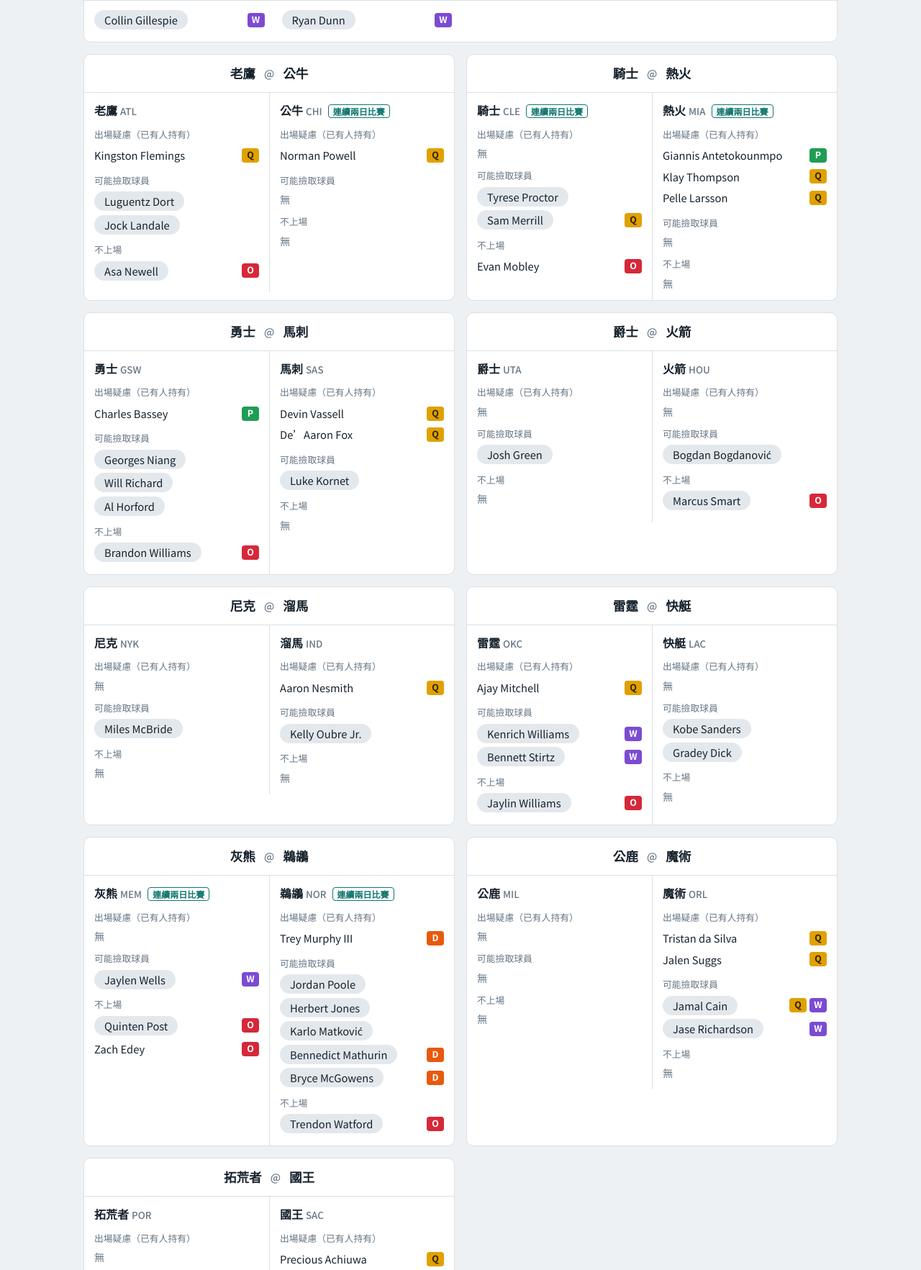
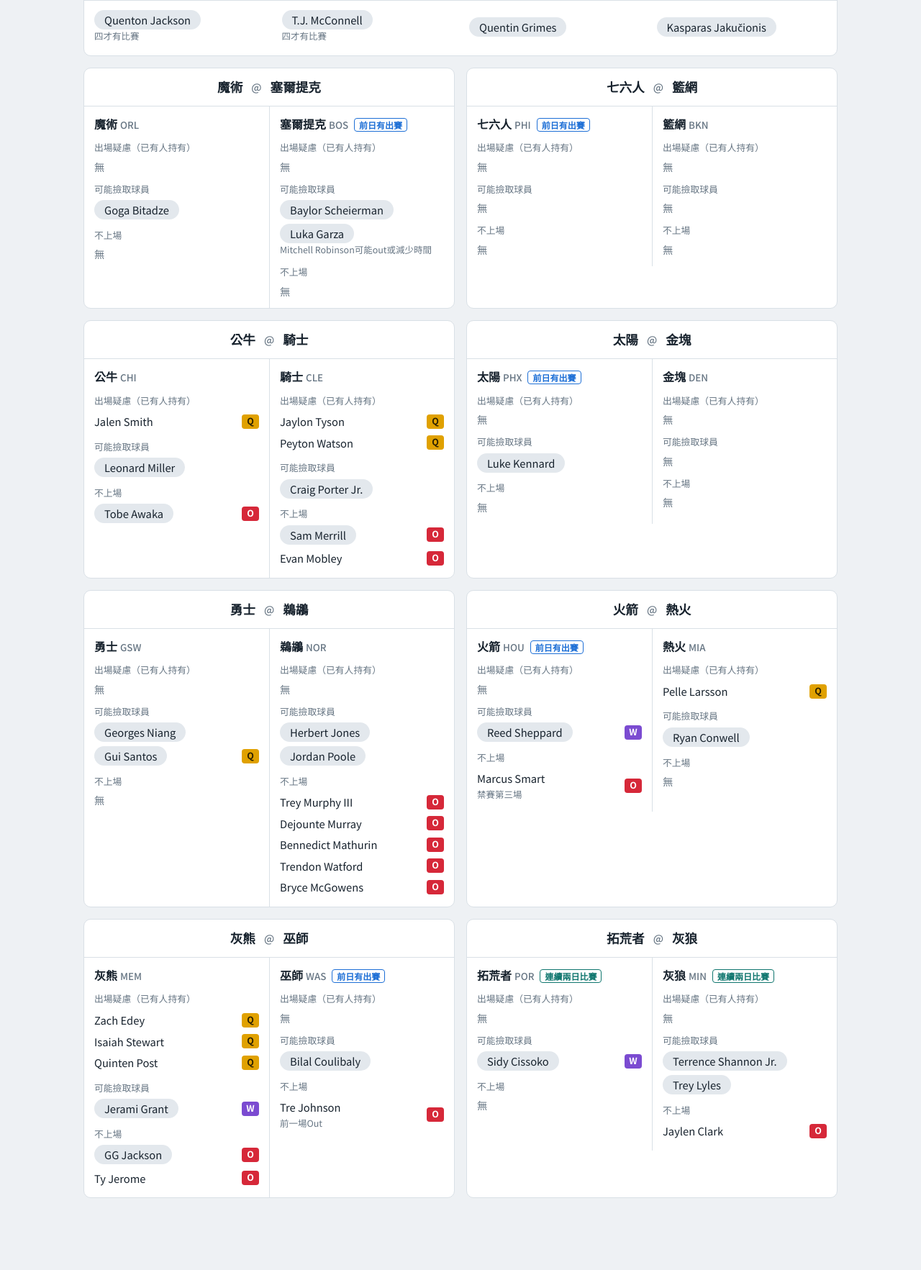
Before and after one commit to zhuys312/NBA-DailyPickup, a plain HTML site: page index.html in a window 1280 px wide. Shown: the part 217-1982 px from the top of the page at 72% size. After the commit the page ends 1930 px from the top, so only its background shows below. Drawn offline with Linux system fonts and the light colour scheme.

Commit message:
Update index.html

```diff
--- a/index.html
+++ b/index.html
@@ -3,7 +3,7 @@
 <head>
 <meta charset="utf-8">
 <meta name="viewport" content="width=device-width, initial-scale=1, viewport-fit=cover">
-<title>NBA 11/13 星期五對戰表</title>
+<title>NBA 11/16 星期一對戰表</title>
 <link rel="stylesheet" href="https://fonts.googleapis.com/css2?family=Noto+Sans+TC:wght@400;500;700&display=swap">
 <style>
 :root{--bg:#eef1f4;--card:#fff;--ink:#17222d;--mute:#667583;--line:#d9e0e6;
@@ -29,6 +29,7 @@ h1{font-size:1.7rem;margin:0 0 4px;font-weight:700}
 .tn{font-weight:700;margin-bottom:2px}
 .b2b{margin-left:8px;font-size:.75rem;font-weight:700;color:var(--B2);border:1px solid var(--B2);border-radius:4px;padding:0 6px;white-space:nowrap}
 .prev{margin-left:8px;font-size:.75rem;font-weight:700;color:var(--FA);border:1px solid var(--FA);border-radius:4px;padding:0 6px;white-space:nowrap}
+.pn{display:block;color:var(--mute);font-size:.78rem;line-height:1.35;margin-top:2px;font-weight:400}
 .tn small{color:var(--mute);font-weight:500;margin-left:4px}
 .lbl{font-size:.8rem;color:var(--mute);margin:10px 0 4px}
 .row{display:flex;justify-content:space-between;align-items:center;gap:8px;padding:3px 0;font-size:.92rem}
@@ -45,8 +46,8 @@ h1{font-size:1.7rem;margin:0 0 4px;font-weight:700}
 </head>
 <body>
 <main>
-<h1>NBA 星期五對戰表</h1>
-<p class="sub">2026 年 11 月 13 日，共 9 場</p>
+<h1>NBA 星期一對戰表</h1>
+<p class="sub">2026 年 11 月 16 日，共 8 場</p>
 <div class="legend">
 <span><i class="b P">P</i>Probable 很可能出賽</span>
 <span><i class="b Q">Q</i>Questionable 出賽成疑</span>
@@ -58,33 +59,33 @@ h1{font-size:1.7rem;margin:0 0 4px;font-weight:700}
 </main>
 <script>
 var T={
-CHI:["公牛","Norman Powell Q","b2b"],
-ATL:["老鷹","Kingston Flemings Q;Asa Newell O FA;Luguentz Dort FA;Jock Landale FA"],
-MIA:["熱火","Giannis Antetokounmpo P;Klay Thompson Q;Pelle Larsson Q","b2b"],
-CLE:["騎士","Evan Mobley O;Tyrese Proctor FA;Sam Merrill Q FA","b2b"],
-SAS:["馬刺","Devin Vassell Q;De’Aaron Fox Q;Luke Kornet FA"],
-GSW:["勇士","Charles Bassey P;Brandon Williams O FA;Georges Niang FA;Will Richard FA;Al Horford FA"],
-HOU:["火箭","Marcus Smart O FA;Bogdan Bogdanović FA"],
-UTA:["爵士","Josh Green FA"],
-IND:["溜馬","Aaron Nesmith Q;Kelly Oubre Jr. FA"],
-NYK:["尼克","Miles McBride FA"],
-LAC:["快艇","Kobe Sanders FA;Gradey Dick FA"],
-OKC:["雷霆","Ajay Mitchell Q;Jaylin Williams O FA;Kenrich Williams W;Bennett Stirtz W"],
-NOR:["鵜鶘","Trey Murphy III D;Jordan Poole FA;Herbert Jones FA;Karlo Matković FA;Trendon Watford O FA;Bennedict Mathurin D FA;Bryce McGowens D FA","b2b"],
-MEM:["灰熊","Jaylen Wells W;Zach Edey O;Quinten Post O FA","b2b"],
-ORL:["魔術","Tristan da Silva Q;Jamal Cain Q W;Jalen Suggs Q;Jase Richardson W"],
-MIL:["公鹿",""],
-SAC:["國王","Precious Achiuwa Q"],
-POR:["拓荒者",""]
+BOS:["塞爾提克","Baylor Scheierman FA;Luka Garza FA(Mitchell Robinson可能out或減少時間)","prev"],
+ORL:["魔術","Goga Bitadze FA"],
+PHI:["七六人","","prev"],
+BKN:["籃網",""],
+CHI:["公牛","Jalen Smith Q;Tobe Awaka O FA;Leonard Miller FA"],
+CLE:["騎士","Evan Mobley O;Jaylon Tyson Q;Peyton Watson Q;Sam Merrill O FA;Craig Porter Jr. FA"],
+PHX:["太陽","Luke Kennard FA","prev"],
+DEN:["金塊",""],
+GSW:["勇士","Georges Niang FA;Gui Santos Q FA"],
+NOR:["鵜鶘","Trey Murphy III O;Dejounte Murray O;Herbert Jones FA;Jordan Poole FA;Bennedict Mathurin O;Trendon Watford O;Bryce McGowens O"],
+HOU:["火箭","Marcus Smart O(禁賽第三場);Reed Sheppard W","prev"],
+MIA:["熱火","Pelle Larsson Q;Ryan Conwell FA"],
+MEM:["灰熊","Ty Jerome O;Zach Edey Q;Isaiah Stewart Q;GG Jackson O FA;Quinten Post Q;Jerami Grant W"],
+WAS:["巫師","Bilal Coulibaly FA;Tre Johnson O(前一場Out)","prev"],
+POR:["拓荒者","Sidy Cissoko W","b2b"],
+MIN:["灰狼","Terrence Shannon Jr. FA;Trey Lyles FA;Jaylen Clark O","b2b"]
 };
-var G=[["ATL","CHI"],["CLE","MIA"],["GSW","SAS"],["UTA","HOU"],["NYK","IND"],["OKC","LAC"],["MEM","NOR"],["MIL","ORL"],["POR","SAC"]];
-var NGL="Collin Gillespie W;Ryan Dunn W";
+var G=[["ORL","BOS"],["PHI","BKN"],["CHI","CLE"],["PHX","DEN"],["GSW","NOR"],["HOU","MIA"],["MEM","WAS"],["POR","MIN"]];
+var NGL="Quenton Jackson(四才有比賽);T.J. McConnell(四才有比賽);Quentin Grimes;Kasparas Jakučionis";
 function badge(c){return '<span class="b '+c+'">'+c+'</span>'}
 function parseStr(str,c){
   var out=[];
   str.split(";").forEach(function(s){
     if(!s.trim())return;
-    var m=s.trim().split(/\s+/),p={s:"",a:"",g:false,c:c};
+    var nt=s.match(/[(（]([^)）]*)[)）]/);
+    if(nt)s=s.replace(nt[0]," ");
+    var m=s.trim().split(/\s+/),p={s:"",a:"",g:false,c:c,t:nt?nt[1].trim():""};
     while(m.length>1){
       var x=m[m.length-1];
       if(x.toLowerCase()==="game"&&m.length>2&&m[m.length-2].toLowerCase()==="no"){p.g=true;m.length-=2;continue}
@@ -101,7 +102,7 @@ function parse(c){return parseStr(T[c][1],c)}
 function row(p,pk,tc){
   var tags=(p.s?badge(p.s):'')+(p.a==='W'?badge('W'):'');
   var nm='<span'+(pk?' class="nm"':'')+'>'+p.n+'</span>';
-  return '<div class="row'+(pk?' pk':'')+'"><span>'+(tc&&p.c?'<small class="tc">'+p.c+'</small>':'')+nm+'</span><span class="tags">'+tags+'</span></div>';
+  return '<div class="row'+(pk?' pk':'')+'"><span>'+(tc&&p.c?'<small class="tc">'+p.c+'</small>':'')+nm+(p.t?'<small class="pn">'+p.t.replace(/&/g,'&amp;').replace(/</g,'&lt;')+'</small>':'')+'</span><span class="tags">'+tags+'</span></div>';
 }
 function held(list,tc){
   var a=list.filter(function(p){return !p.a&&p.s!=='O'});
```
